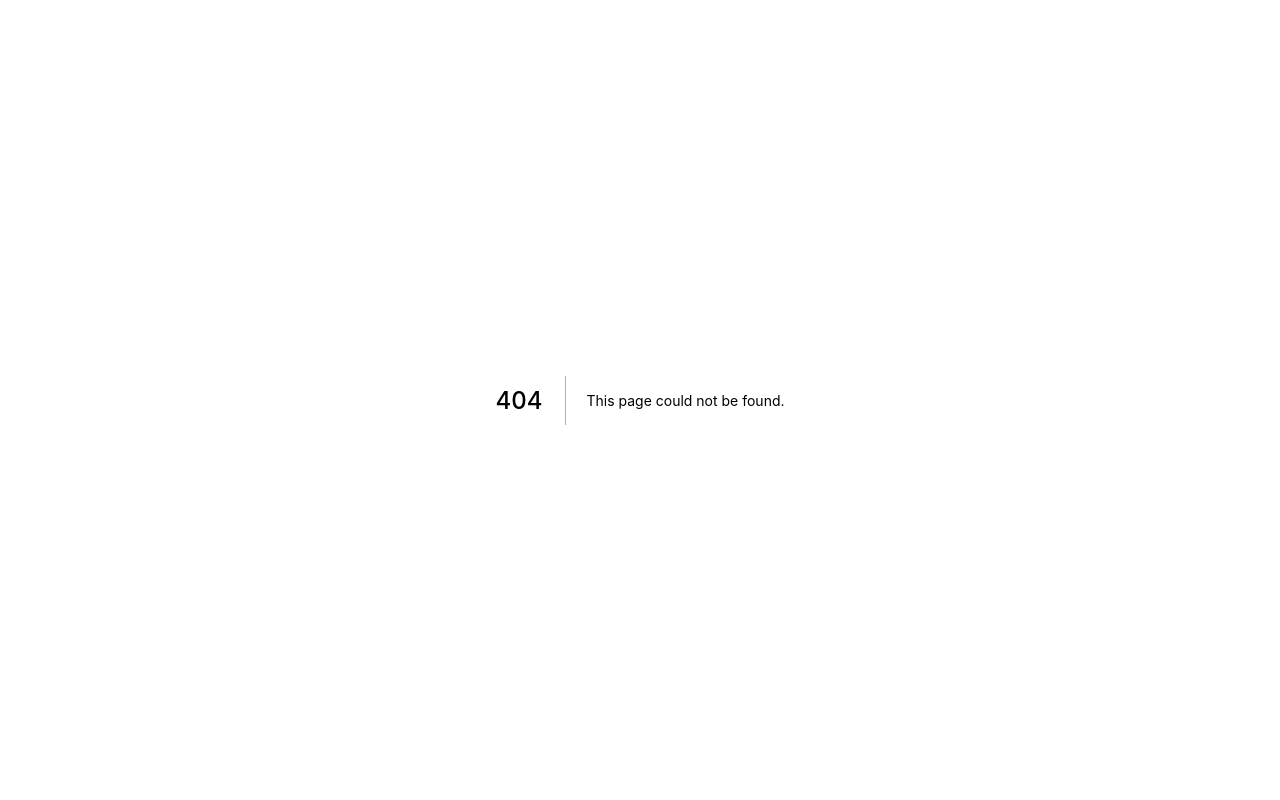
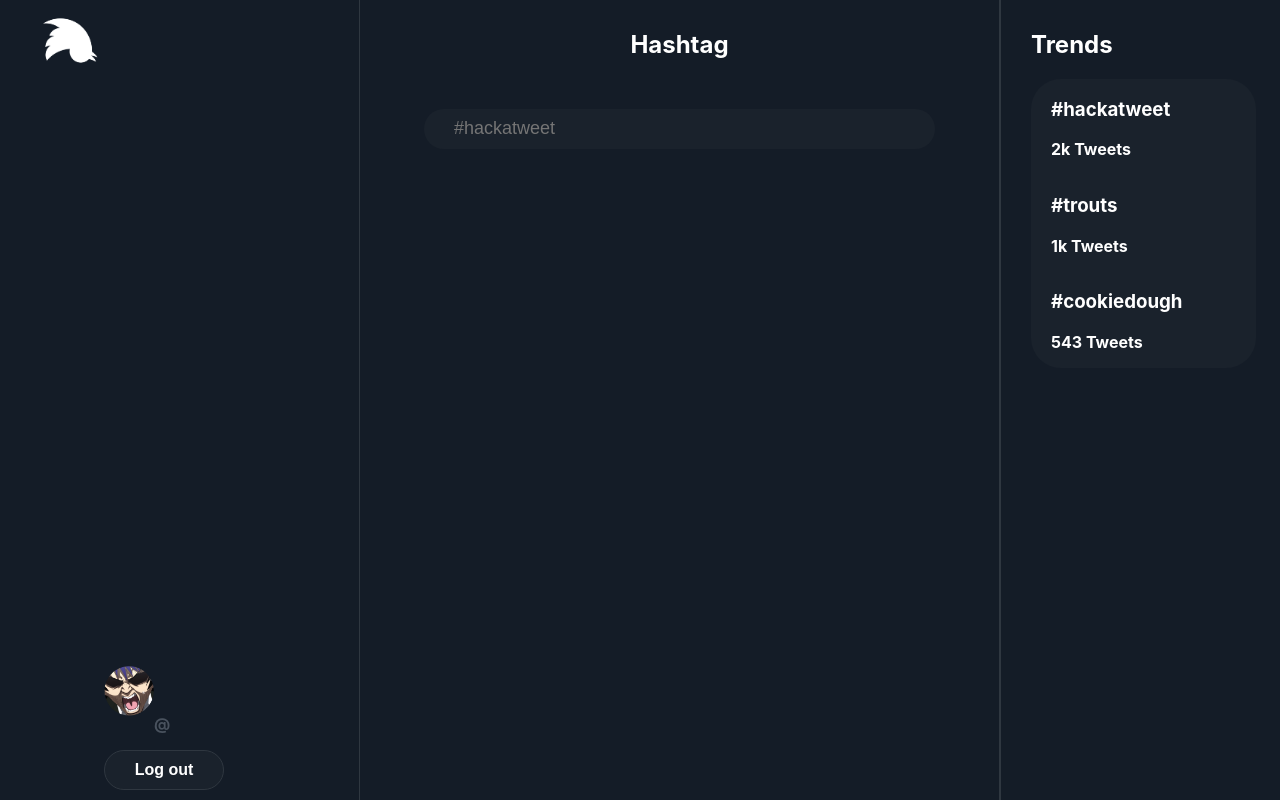
Before and after one commit to QueensTart/Hackatweet_Frontend, a Next.js app in the folder hackatweet_frontend/: page /hashtag in a window 1280 px wide. Before the commit this address had no page. Built offline with nearby package versions, Linux system fonts and the light colour scheme.

Commit message:
created and populated hashtag page

```diff
--- a/hackatweet_frontend/components/Hashtag.js
+++ b/hackatweet_frontend/components/Hashtag.js
@@ -4,9 +4,74 @@ import { useRouter } from 'next/router'
 
 import { logout } from "../reducers/user"
 
+import styles from "../styles/Hashtag.module.css";
+
 function Hashtag() {
+    const router = useRouter();
+    const dispatch = useDispatch();
+    const user = useSelector((state) => state.user.value);
 
-    return (<div>
+    const [searchedHashtag, setSearchedHashtag] = useState("");
+
+    let logo = (<img className={styles.logo} src="hackatweet_logo.png" alt = "logo"/>);
+    let picture = (<img className={styles.profilePicture} src="profilepicture.png" alt = "profile picture"/>);
+
+    let trendingTweet1 = (
+    <div>
+        <h3>#hackatweet</h3>
+        <p>2k Tweets</p>
+    </div>
+    );
+    let trendingTweet2 = (
+        <div>
+            <h3>#trouts</h3>
+            <p>1k Tweets</p>
+        </div>
+    );
+    let trendingTweet3 = (
+        <div>
+            <h3>#cookiedough</h3>
+            <p>543 Tweets</p>
+        </div>
+    );
+
+    const homeButtonClicked = () =>{
+        router.push("/home");
+    };
+    const logoutButtonClicked = ()=>{
+        dispatch(logout());
+        router.push("/");
+    };
+
+    return (
+    <div className={styles.main}>
+        <button className = {styles.homeButton} onClick={() => homeButtonClicked()}>
+            {logo}
+        </button>
+        <div className={styles.homeContainer}>
+            <div className={styles.user}>
+                {picture}
+                <div className={styles.userInfos}>
+                    <p>{user.firstname}</p>
+                    <p className={styles.userName}>@{user.username}</p>
+                </div>
+            </div>
+            <button className={styles.logoutButton} onClick={() => logoutButtonClicked()}>
+                Log out
+            </button>
+        </div>
+        <div className={styles.tweetContainer}>
+            <h2 className={styles.hashtagTitle}>Hashtag</h2>
+            <input type = "text" placeholder="#hackatweet" className={styles.searchbar} onChange={(e) => setSearchedHashtag(e.target.value)} value={searchedHashtag}/>
+        </div>
+        <div className={styles.trendContainer}>
+            <h2>Trends</h2>
+            <div className={styles.trends}>
+                {trendingTweet1}
+                {trendingTweet2}
+                {trendingTweet3}
+            </div>
+        </div>
 
     </div>
     );
--- /dev/null
+++ b/hackatweet_frontend/pages/hashtag.js
@@ -0,0 +1,8 @@
+import Hashtag from "../components/Hashtag";
+
+function HashtagPage()
+{
+    return <Hashtag/>;
+}
+
+export default HashtagPage;
--- a/hackatweet_frontend/reducers/user.js
+++ b/hackatweet_frontend/reducers/user.js
@@ -1,7 +1,7 @@
 import { createSlice } from "@reduxjs/toolkit";
 
 const initialState = {
-    value : {token : null, username : null},
+    value : {token : null, firstname : null, username : null},
 };
 
 export const userSlice = createSlice({
@@ -10,12 +10,14 @@ export const userSlice = createSlice({
     reducers : {
         login : (state, action) => {
             state.value.token = action.payload.token;
+            state.value.firstname = action.payload.firstname;
             state.value.username = action.payload.username;
 
             console.log(`Welcome ${state.value.username}`);
         },
         logout : (state) =>{
             state.value.token = null;
+            state.value.firstname = null;
             state.value.username = null;
         }
     }
--- /dev/null
+++ b/hackatweet_frontend/styles/Hashtag.module.css
@@ -0,0 +1,115 @@
+.main {
+    width: 100vw;
+    min-height: 100vh;
+    margin: 0;
+    background-color: #141c27;
+    display: flex;
+    flex-direction: row;
+    justify-content: center;
+}
+
+.homeContainer
+{
+    border-right: 1px solid #2f3740;
+    width : 20%;
+    padding-top: 10px;
+    padding-bottom: 10px;
+    display: flex;
+    flex-direction: column;
+    justify-content: flex-end;
+    align-items: flex-start;
+}
+
+.tweetContainer
+{
+    border-right: 1px solid #2f3740;
+    width : 50%;
+    padding-top: 10px;
+    display: flex;
+    flex-direction: column;
+    justify-content: flex-start;
+    align-items: center;
+    border-bottom: #2f3740;
+}
+
+.trendContainer
+{
+    border-left: 1px solid #2f3740;
+    width : 20%;
+    padding-top: 10px;
+    padding-left: 30px;
+}
+
+.logo {
+	width: 80px;
+  	height : 80px;
+}
+
+.user
+{
+    display: flex;
+    flex-direction: row;
+    justify-content: flex-start;
+}
+
+.userInfos
+{
+    display: flex;
+    flex-direction: column;
+    justify-content: flex-start;
+    align-items: center;
+}
+
+.userName
+{
+    color: #49525e;
+}
+
+.profilePicture
+{
+    width: 50px;
+    height : 50px;
+}
+
+.homeButton
+{
+    width: 80px;
+    height : 80px;
+    background-color: transparent;
+    border: none;
+}
+
+.logoutButton
+{
+    background-color: #1a222c;
+    width : 120px;
+    height : 40px;
+    padding : 5px;
+    border : 1px solid #2f3740;
+}
+
+/* .hashtagTitle
+{
+    margin-right: 600px;
+} */
+
+.searchbar
+{
+    width : 80%;
+    height : 40px;
+    font-size: large;
+    text-align: left;
+    padding-left: 30px;
+    margin-top: 30px;
+}
+
+.trends
+{
+    border-radius: 30px;
+    width : 100%;
+    background-color: #1a222c;
+    display: flex;
+    flex-direction: column;
+    justify-content: flex-start;
+    padding-left: 20px;
+}
--- a/hackatweet_frontend/styles/globals.css
+++ b/hackatweet_frontend/styles/globals.css
@@ -9,11 +9,30 @@ body {
   box-sizing: border-box;
 }
 
+h2
+{
+  color: white;
+  font-weight: bold;
+}
+
+h3
+{
+  color: white;
+  font-weight: bold;
+}
+
+p
+{
+  color: white;
+  font-weight: bold;
+}
+
 input {
   border: none;
-  border-bottom: 0.5px lightgray solid;
-  margin-bottom: 15px;
+  border-radius: 50px;
+  /* margin-bottom: 15px; */
   text-align: center;
+  background-color: #1a222c;
 }
 
 input:focus {
```
Also changed, not shown: hackatweet_frontend/components/Login.js (+8 -15 lines), hackatweet_frontend/public/profilepicture.png (added).
